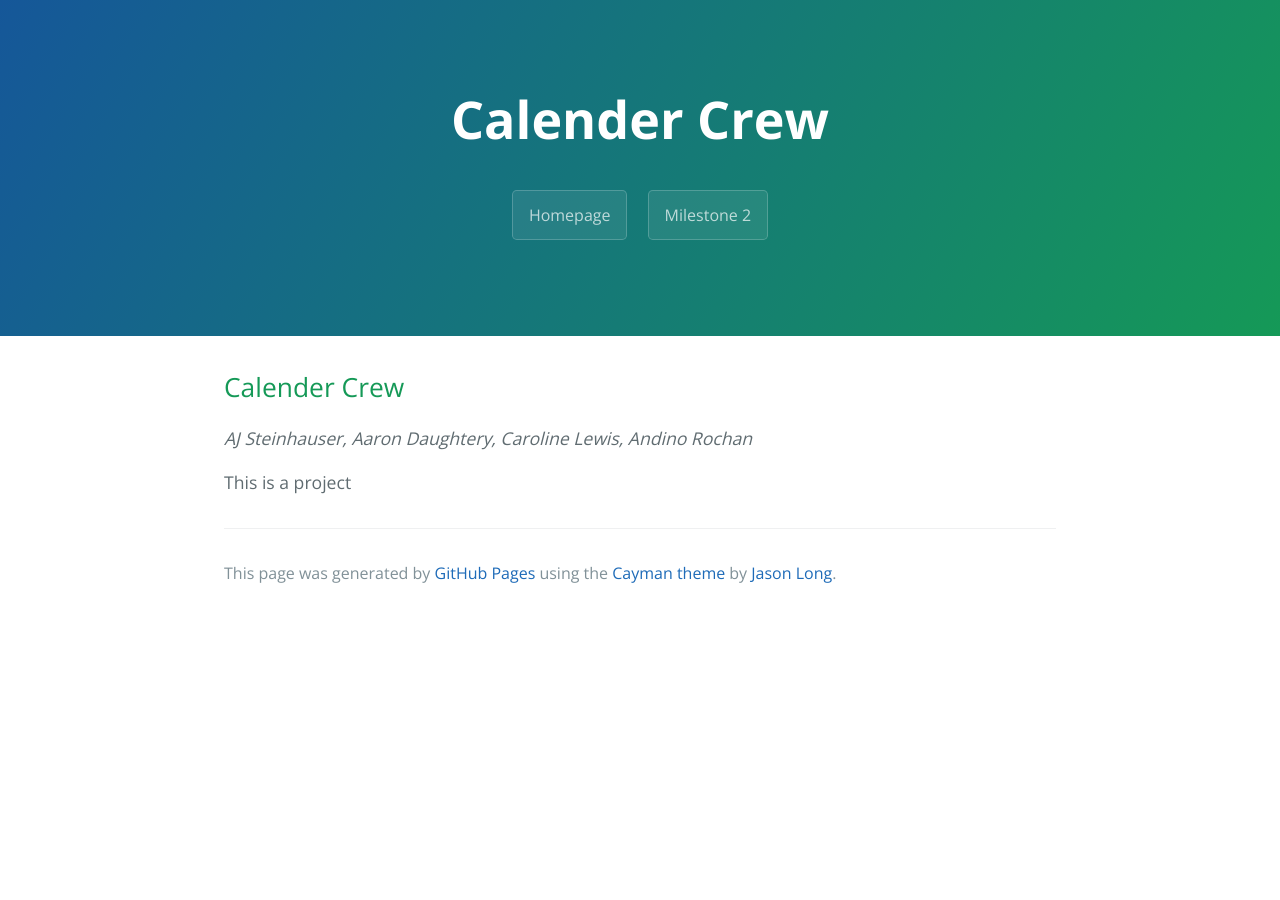
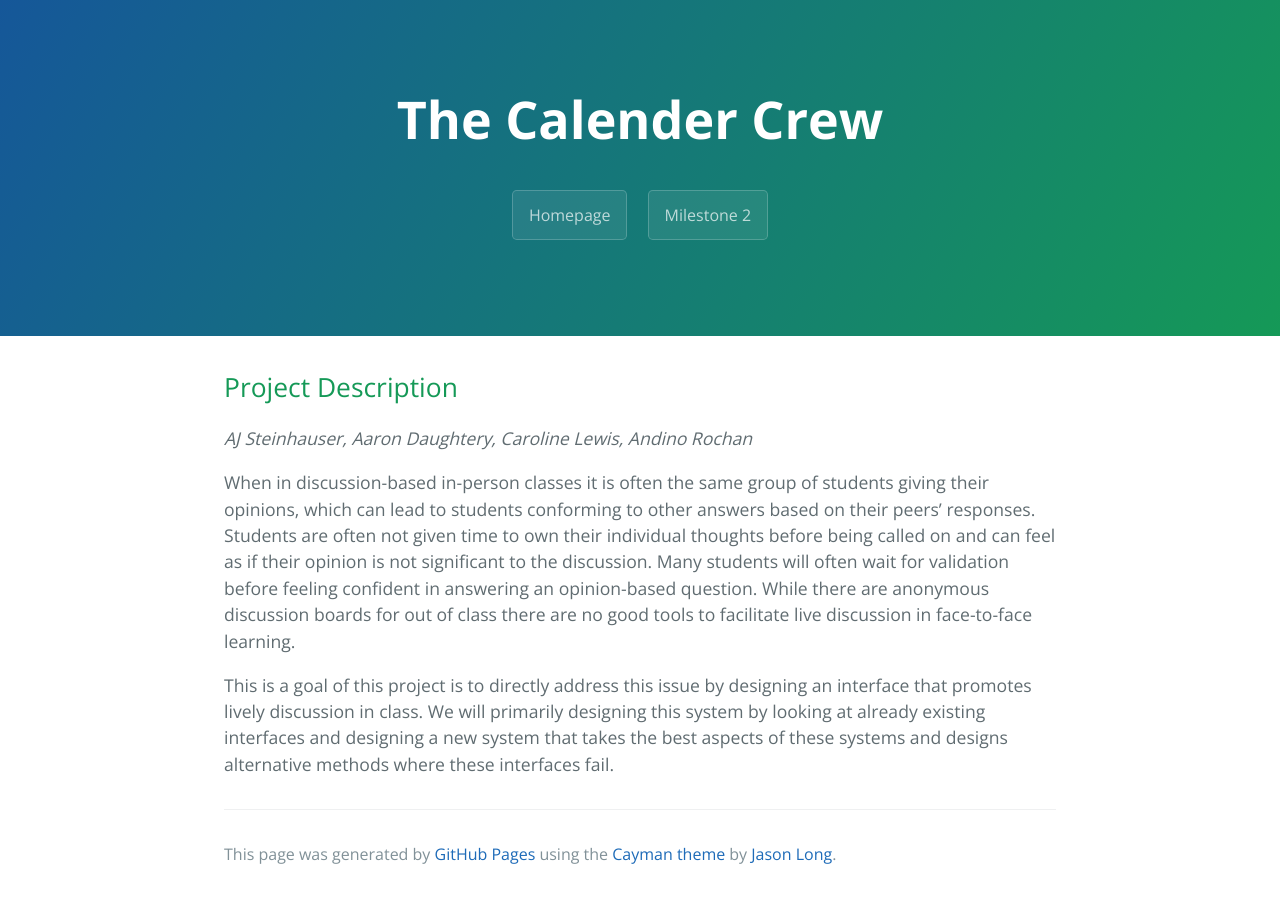
Before and after one commit to AJSteinhauser/HCI_Project.github.io, a Jekyll site: the page built from index.md, in a window 1280 px wide. Built offline with Jekyll 4.4.1, drawn with Linux system fonts in a browser that asks for light colours.

Commit message:
Milestone 2 final Probably?

```diff
--- a/_layouts/template.html
+++ b/_layouts/template.html
@@ -11,7 +11,7 @@
   </head>
   <body>
     <section class="page-header">
-      <h1 class="project-name">Calender Crew</h1>
+      <h1 class="project-name">The Calender Crew</h1>
       <h2 class="project-tagline"></h2>
       {% for page in site.pages %}
         <a href= {{ page.filename }} class="btn">{{ page.title }}</a>
--- a/index.md
+++ b/index.md
@@ -5,10 +5,10 @@ filename: index
 ---
 
 
-## Calender Crew
+## Project Description
 
 _AJ Steinhauser, Aaron Daughtery, Caroline Lewis, Andino Rochan_
 
+When in discussion-based in-person classes it is often the same group of students giving their opinions, which can lead to students conforming to other answers based on their peers' responses. Students are often not given time to own their individual thoughts before being called on and can feel as if their opinion is not significant to the discussion. Many students will often wait for validation before feeling confident in answering an opinion-based question. While there are anonymous discussion boards for out of class there are no good tools to facilitate live discussion in face-to-face learning.
 
-
-This is a project
+This is a goal of this project is to directly address this issue by designing an interface that promotes lively discussion in class. We will primarily designing this system by looking at already existing interfaces and designing a new system that takes the best aspects of these systems and designs alternative methods where these interfaces fail.
```
Also changed, not shown: milestone2.md (+6 -0 lines).
